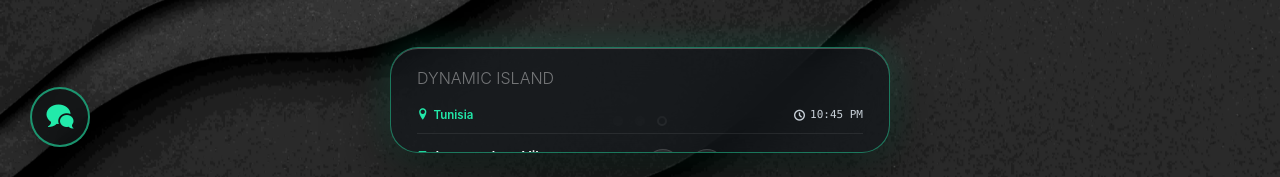
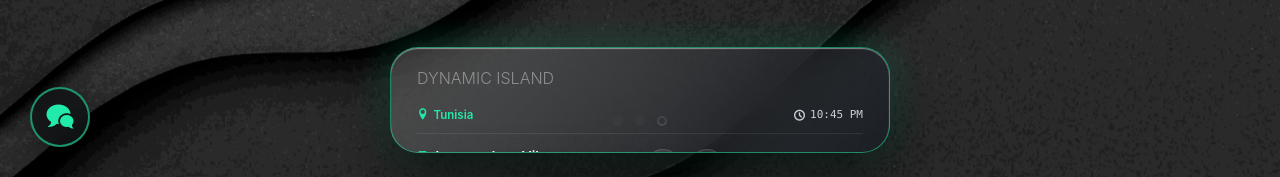
Before and after one commit to Wassim-Hamra/Wassim-Hamra.github.io, a plain HTML site: page index.html in a window 1280 px wide. Both pictures are taken after a click on the element 640 px from the left and 752 px from the top of the page. Shown: the part 623-800 px from the top of the page. Drawn offline with nearby package versions, Linux system fonts and the light colour scheme; no server answers; files whose address does not match are found by name.

Commit message:
applied crystal white-tinted glassmorphism gradient with luminous specular border for dark site background pop

```diff
--- a/static/css/custom.css
+++ b/static/css/custom.css
@@ -882,8 +882,8 @@
 }
 
 .dynamic-island-capsule {
-    background: rgba(18, 22, 28, 0.45);
-    border: 1px solid rgba(255, 255, 255, 0.18);
+    background: linear-gradient(135deg, rgba(255, 255, 255, 0.14) 0%, rgba(255, 255, 255, 0.04) 100%);
+    border: 1px solid rgba(255, 255, 255, 0.28);
     border-radius: 24px;
     padding: 0 22px;
     height: 48px;
@@ -891,9 +891,9 @@
     display: flex;
     align-items: center;
     justify-content: space-between;
-    box-shadow: 0 16px 40px rgba(0, 0, 0, 0.4), inset 0 1px 0 rgba(255, 255, 255, 0.2), 0 0 20px rgba(34, 234, 170, 0.12);
-    backdrop-filter: blur(24px) saturate(180%);
-    -webkit-backdrop-filter: blur(24px) saturate(180%);
+    box-shadow: 0 16px 40px rgba(0, 0, 0, 0.5), inset 0 1px 1px rgba(255, 255, 255, 0.4), 0 0 25px rgba(34, 234, 170, 0.2);
+    backdrop-filter: blur(25px) saturate(200%) brightness(1.15);
+    -webkit-backdrop-filter: blur(25px) saturate(200%) brightness(1.15);
     cursor: pointer;
     overflow: hidden;
     transition: all 0.4s cubic-bezier(0.16, 1, 0.3, 1);
@@ -902,24 +902,24 @@
 }
 
 .dynamic-island-capsule:hover {
-    background: rgba(22, 28, 36, 0.55);
-    border-color: rgba(34, 234, 170, 0.5);
-    box-shadow: 0 18px 50px rgba(0, 0, 0, 0.5), inset 0 1px 0 rgba(255, 255, 255, 0.3), 0 0 30px rgba(34, 234, 170, 0.3);
+    background: linear-gradient(135deg, rgba(255, 255, 255, 0.2) 0%, rgba(255, 255, 255, 0.07) 100%);
+    border-color: rgba(34, 234, 170, 0.6);
+    box-shadow: 0 20px 50px rgba(0, 0, 0, 0.6), inset 0 1px 1px rgba(255, 255, 255, 0.5), 0 0 35px rgba(34, 234, 170, 0.35);
     width: 330px;
 }
 
-/* Expanded Taskbar Popup State (Ultra-Glassy Translucent Frosted Glass) */
+/* Expanded Taskbar Popup State (Light Crystal Glassmorphism) */
 .dynamic-island-widget.expanded .dynamic-island-capsule {
     width: 500px;
     max-width: 92vw;
     height: 106px;
     border-radius: 28px;
     padding: 16px 26px 20px 26px;
-    background: rgba(16, 20, 26, 0.65);
-    border-color: rgba(34, 234, 170, 0.45);
-    box-shadow: 0 24px 60px rgba(0, 0, 0, 0.6), inset 0 1px 0 rgba(255, 255, 255, 0.25), 0 0 35px rgba(34, 234, 170, 0.2);
-    backdrop-filter: blur(32px) saturate(200%);
-    -webkit-backdrop-filter: blur(32px) saturate(200%);
+    background: linear-gradient(135deg, rgba(255, 255, 255, 0.16) 0%, rgba(20, 25, 32, 0.7) 100%);
+    border-color: rgba(34, 234, 170, 0.5);
+    box-shadow: 0 24px 60px rgba(0, 0, 0, 0.7), inset 0 1px 1px rgba(255, 255, 255, 0.45), 0 0 40px rgba(34, 234, 170, 0.25);
+    backdrop-filter: blur(35px) saturate(220%) brightness(1.2);
+    -webkit-backdrop-filter: blur(35px) saturate(220%) brightness(1.2);
     display: flex;
     flex-direction: column;
     justify-content: space-between;
```
